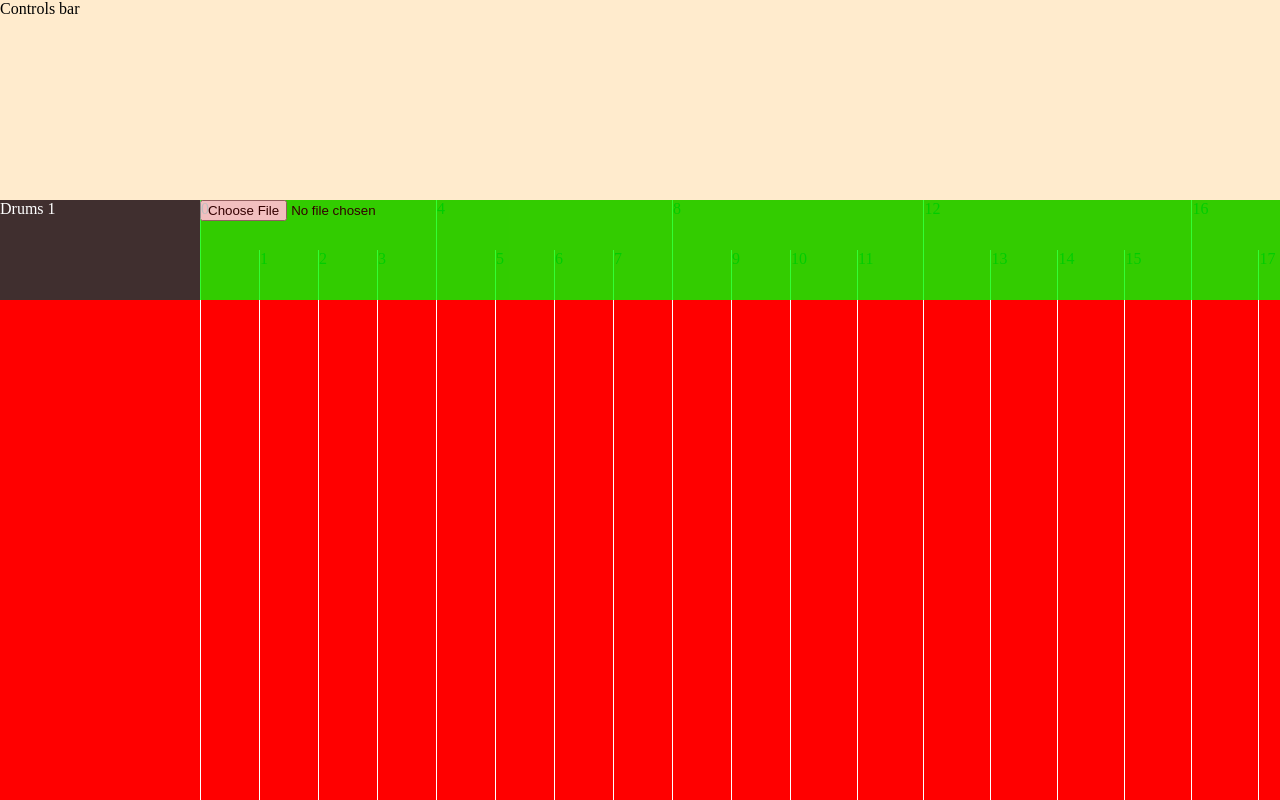
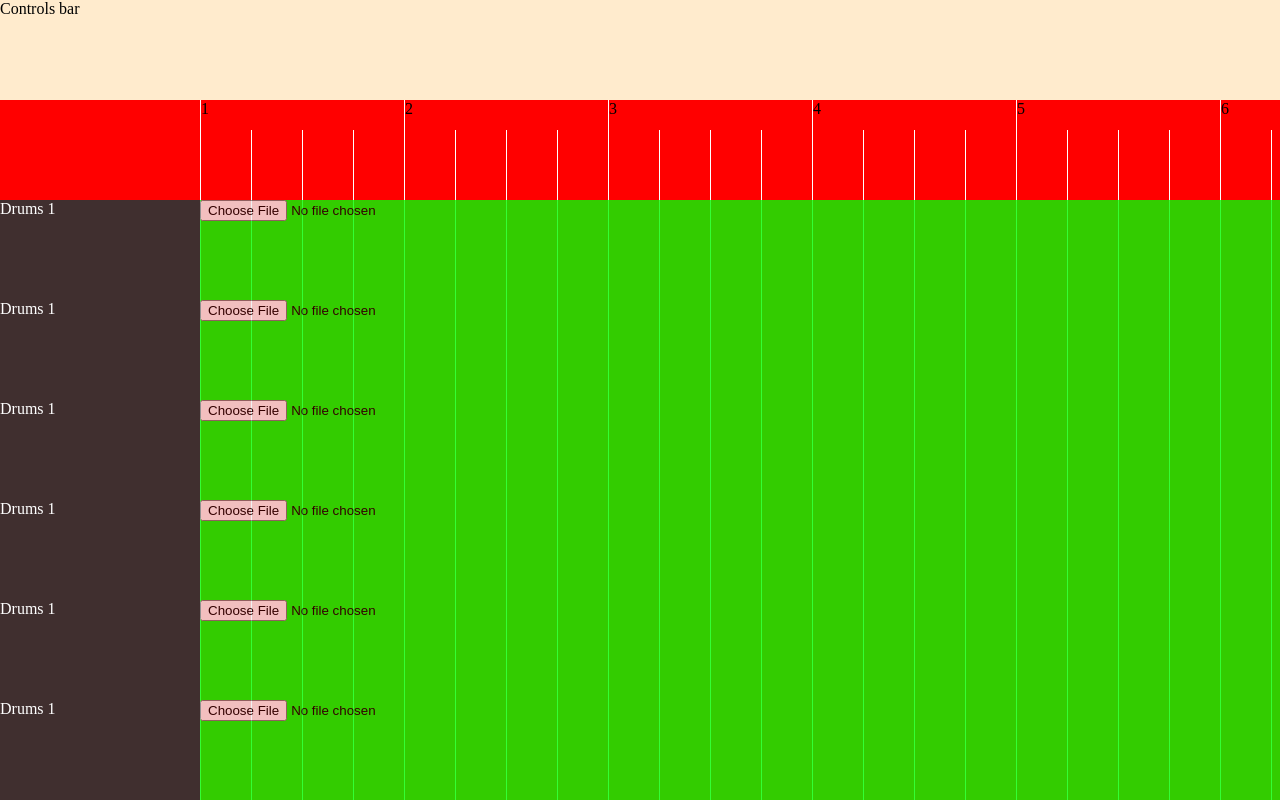
Before and after one commit to andem20/arrdio, a Vue app in the folder arrdio-web-app/: page / in a window 1280 px wide. Built offline with nearby package versions, Linux system fonts and the light colour scheme.

Commit message:
cretae ui

```diff
--- a/arrdio-web-app/src/components/track/Track.vue
+++ b/arrdio-web-app/src/components/track/Track.vue
@@ -10,13 +10,16 @@
 
     const trackInfoWidth = 200;
     const trackHeight = 100;
+    const trackWidth = 3000;
 </script>
 <template>
-    <div :style="`height: ${trackHeight}px`">
+    <div class="track" :style="`height: ${trackHeight}px; width: ${trackWidth}px;`">
         <TrackInfo :name="name" :number="number" :style="`width: ${trackInfoWidth}px; height: ${trackHeight}px`" />
-        <TrackLine :color="color" :offset-left="trackInfoWidth" />
+        <TrackLine :color="color" />
     </div>
 </template>
-<style>
-
+<style scoped>
+    .track {
+        display: flex;
+    }
 </style>
--- a/arrdio-web-app/src/components/track/TrackInfo.vue
+++ b/arrdio-web-app/src/components/track/TrackInfo.vue
@@ -14,9 +14,11 @@
 
 <style lang="css">
     .track-info-container {
-        position: fixed;
+        position: sticky;
+        left: 0;
         background-color: #333333ee;
         color: #ffffff;
         z-index: 1000;
+        flex-shrink: 0;
     }
 </style>
--- a/arrdio-web-app/src/components/track/TrackLine.vue
+++ b/arrdio-web-app/src/components/track/TrackLine.vue
@@ -5,14 +5,15 @@
     })
 </script>
 <template>
-    <div class="track-line" :style="`background-color: ${color}; margin-left: ${offsetLeft}px`">
+    <div class="track-line" :style="`background-color: ${color}; margin-left: ${offsetLeft}px; width: 100%`">
             <input type="file" name="" id="" draggable="true" style="width: 100%; height: 100px;">
         </div>
 </template>
 <style>
     .track-line {
-        width: 3000px;
+        width: 100%;
         height: 100%;
         opacity: 0.8;
+        flex-shrink: 0;
     }
 </style>
--- a/arrdio-web-app/src/views/MainView.vue
+++ b/arrdio-web-app/src/views/MainView.vue
@@ -13,7 +13,7 @@ import Arrangement from './subviews/Arrangement.vue';
 <style scoped>
   .main-container {
     height: 100vh;
-    min-height: 800px;
+    /* min-height: 800px; */
     overflow: hidden;
   }
 </style>
--- a/arrdio-web-app/src/views/subviews/Arrangement.vue
+++ b/arrdio-web-app/src/views/subviews/Arrangement.vue
@@ -1,14 +1,60 @@
 <script setup lang="ts">
   import Track from '../../components/track/Track.vue';
+  import { ref, onMounted } from 'vue'
+
+  const gridOffset = 30;
+  const timesignature = 4;
+  const bars = 20;
+
+  onMounted(() => {
+    const timeline = document.querySelector<HTMLElement>("#timeline");
+    const tracksContainer = document.querySelector<HTMLElement>(".tracks-container");
+    const tracksContainerBg = document.querySelector<HTMLElement>(".timeline-background");
+
+    if (tracksContainer && timeline && tracksContainerBg) {
+      tracksContainer?.addEventListener("scroll", (e: Event) => {
+        timeline.scrollLeft = e.target?.scrollLeft;
+        tracksContainerBg.style.left = -e.target?.scrollLeft + "px";
+      })
+
+      const scrollBound = tracksContainer.scrollWidth - tracksContainer.clientWidth;
+
+      timeline?.addEventListener("scroll", (e) => {
+        timeline.scrollLeft = Math.min(e.target?.scrollLeft, scrollBound);
+        tracksContainer.scrollLeft = e.target?.scrollLeft;
+      });
+    }
+  });
 </script>
 
 <template>
   <div class="row-component arrangement">
-    <Track name="Drums" :number="1" color="#00ff00" />
-    <div class="timeline">
-      <div class="timeline-grid" v-for="item in Array(46).keys()" :style="`margin-top: ${item % 4 ? 50 : 0}px`">
-        {{ item }}
+    <div class="timeline" id="timeline">
+      <div class="timeline-grid"
+        v-for="item in Array(bars * timesignature).keys()"
+        :style="`margin-top: ${item % timesignature == 0 ? 0 : gridOffset}px; height: ${item % timesignature == 0 ? '100%' : 'calc(100% - '+ gridOffset + 'px)'}`">
+        {{ item % timesignature ? "" : (item / timesignature) + 1 }}
       </div>
+    </div>
+    <div class="tracks-container">
+      <div class="timeline-background">
+        <div class="timeline-grid"
+          v-for="item in Array(bars * timesignature).keys()"
+          :style="`height: 100%`">
+        </div>
+      </div>
+      <Track name="Drums" :number="1" color="#00ff00" />
+      <Track name="Drums" :number="1" color="#00ff00" />
+      <Track name="Drums" :number="1" color="#00ff00" />
+      <Track name="Drums" :number="1" color="#00ff00" />
+      <Track name="Drums" :number="1" color="#00ff00" />
+      <Track name="Drums" :number="1" color="#00ff00" />
+      <Track name="Drums" :number="1" color="#00ff00" />
+      <Track name="Drums" :number="1" color="#00ff00" />
+      <Track name="Drums" :number="1" color="#00ff00" />
+      <Track name="Drums" :number="1" color="#00ff00" />
+      <Track name="Drums" :number="1" color="#00ff00" />
+      <Track name="Drums" :number="1" color="#00ff00" />
     </div>
   </div>
 </template>
@@ -16,20 +62,41 @@
 <style scoped>
   .arrangement {
     background-color: red;
-    height: calc(100% - 200px);
-    width: 100vw;
-    overflow-x: auto;
+    height: calc(100% - 100px);
+    /* overflow-x: auto; */
+    position: relative;
+  }
+
+  .tracks-container {
+    overflow: auto;
+    height: calc(100% - 100px);
+    background-size: 51px;
   }
 
   .timeline {
     display: flex;
-    margin-top: -100px;
-    margin-left: 200px;
-    height: 100%;
+    padding-left: 200px;
+    height: 100px;
+    /* overflow-x: auto; */
+    overflow-x: scroll;
+  }
+
+  .timeline::-webkit-scrollbar {
+    width: 0;
+    height: 0;
   }
 
   .timeline-grid {
     border-left: 1px solid #ffffff;
-    padding-right: 50px;
+    width: 50px;
+    flex-shrink: 0;
+  }
+
+  .timeline-background {
+    display: flex;
+    height: 100vh;
+    padding-left: 200px;
+    position: absolute;
+    left: 0;
   }
 </style>
--- a/arrdio-web-app/src/views/subviews/ControlsBar.vue
+++ b/arrdio-web-app/src/views/subviews/ControlsBar.vue
@@ -11,6 +11,6 @@
 <style scoped>
   .controls-bar {
     background-color: blanchedalmond;
-    height: 200px;
+    height: 100px;
   }
 </style>
```
